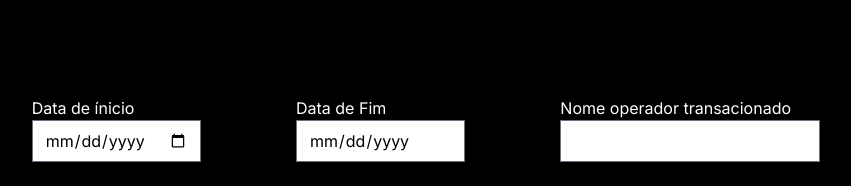
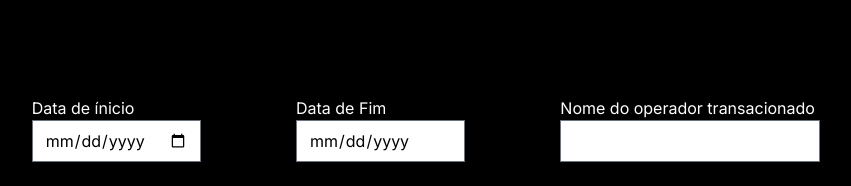
Before and after one commit to KleberBarilli/Supera-Challenge-React, a Next.js app: page / in a window 1280 px wide. Shown: the top 186 px of the page, without its empty margins (214-1065 px from the left). Built offline with nearby package versions, Linux system fonts and the light colour scheme; no server answers.

Commit message:
correção de texto

```diff
--- a/src/core/TransferenciasTablePagination.tsx
+++ b/src/core/TransferenciasTablePagination.tsx
@@ -94,7 +94,7 @@ export const TransferenciasTablePagination: any = () => {
           />
         </div>
         <div className="flex flex-col">
-          <label>Nome operador transacionado</label>
+          <label>Nome do operador transacionado</label>
           <input
             type="text"
             className="form-input text-black"
```
